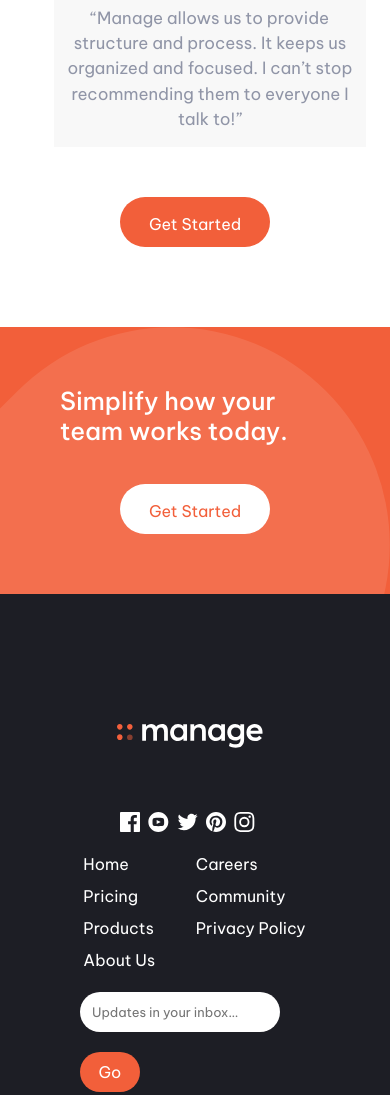
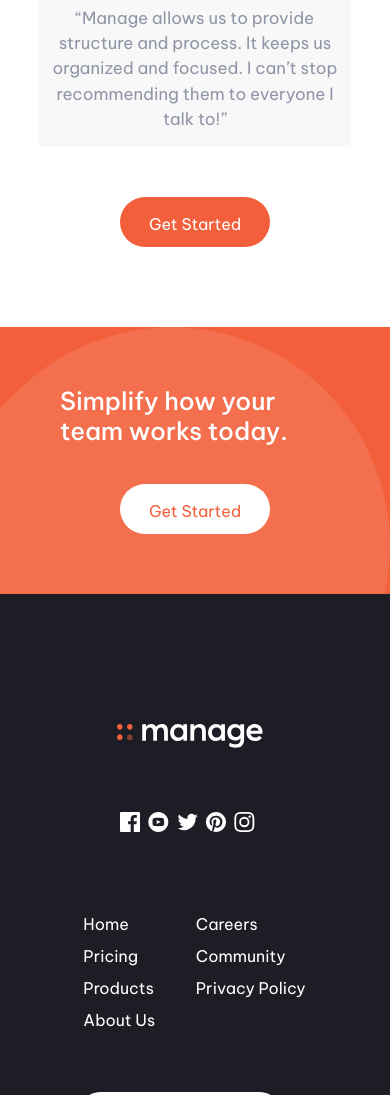
Before and after one commit to Mohamed-Haron/Landing-page-master-, a plain HTML site: page index.html in a window 390 px wide. Shown: the part 2579-3674 px from the top of the page. Drawn offline with Linux system fonts and the light colour scheme.

Commit message:
update mobile design v0.1

```diff
--- a/index.html
+++ b/index.html
@@ -212,7 +212,7 @@
         <li> <a href="#"> <img src="./images/icon-instagram.svg" alt=""></a> </li>
       </ul>
     </div>
-    <div class="lists">
+    <div class="lists" id="foot-list">
       <div class="second-list">
       <ul>
         <li> <a href="#"> Home </a></li>
@@ -235,7 +235,7 @@
         <input type="email" placeholder="Updates in your inbox…">
         <button>Go</button>
       </form>
-      <p>Copyright 2020. All Rights Reserved</p>
+
     </div>
 
   </footer>
@@ -244,6 +244,7 @@
 <div class="attribution">
     Challenge by <a href="https://www.frontendmentor.io?ref=challenge" target="_blank">Frontend Mentor</a>.
     Coded by <a href="https://github.com/Mohamed-Haron" target="_blank">Mohamed Harun</a>.
+    <p id="copy">Copyright 2020. All Rights Reserved</p>
   </div>
 
 
--- a/styles.css
+++ b/styles.css
@@ -437,13 +437,16 @@ align-content: center;
     }
     #comments{
         flex-direction: column;
-        width: 100%;
+
+
     }
 
     #comments .person{
-        max-width: 80%;
-        margin-top: 45px;
-        margin-left: 30px;
+
+
+
+        align-items: center;
+        align-content: center;
 
     }
 
@@ -458,6 +461,11 @@ align-content: center;
         align-items: center;
     }
 
+
+    #foot-list{
+        margin-top: 60px;
+        margin-bottom: 40px;
+    }
 
     .fifth-section{
         flex-direction: column;
@@ -484,6 +492,9 @@ align-content: center;
         left: -30px;
     }
 
+    #copy{
+        color: gray;
+    }
 }
 
 @media screen and (max-width: 800px){
@@ -583,7 +594,6 @@ align-content: center;
     #comments .person{
         max-width: 80%;
         margin-top: 45px;
-        margin-left: 30px;
 
     }
 
@@ -629,5 +639,8 @@ align-content: center;
         position: relative;
         left: -30px;
     }
+    #copy{
+        color: gray;
+    }
 }
 /*End Media Query*/
```
